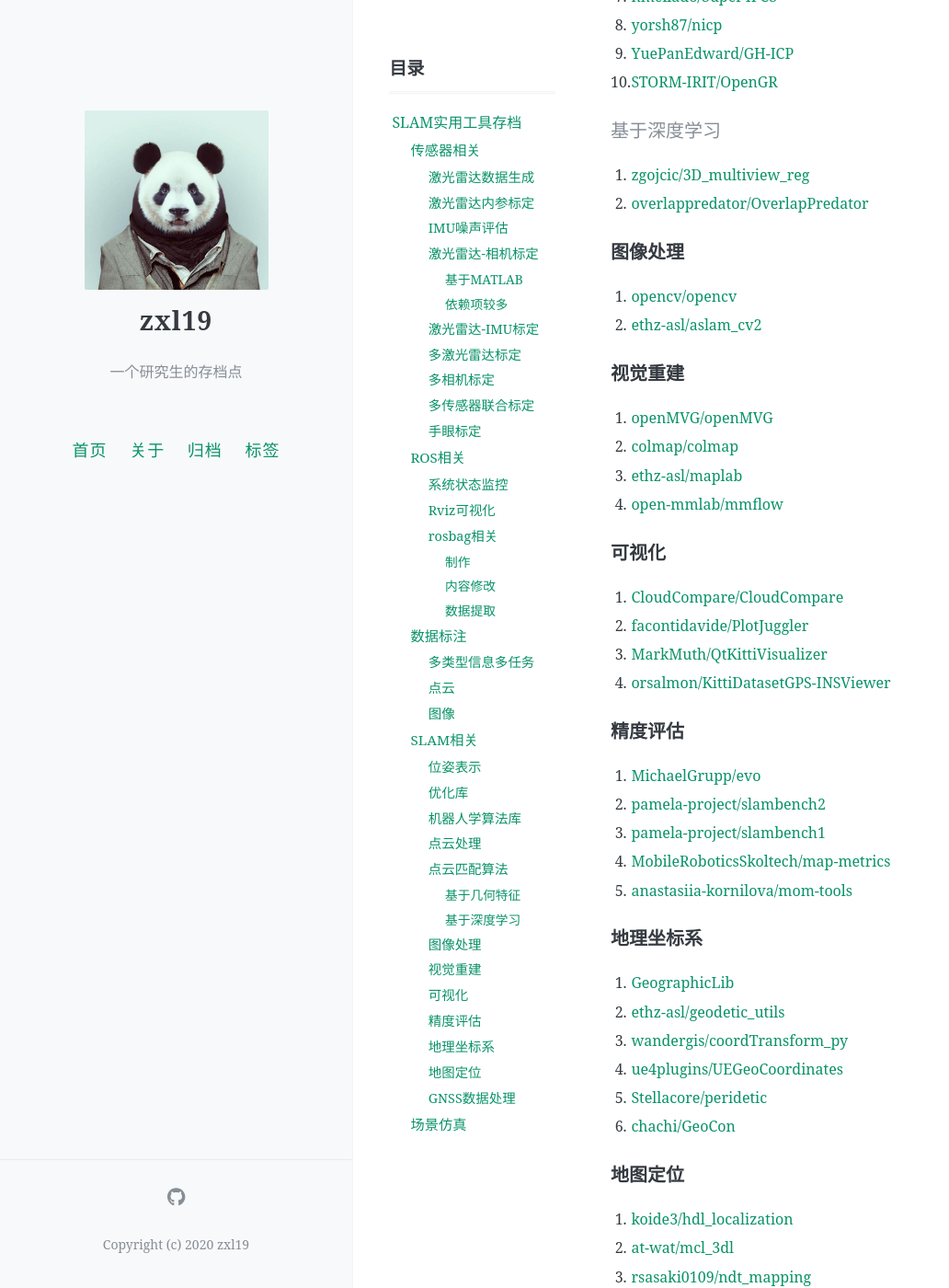
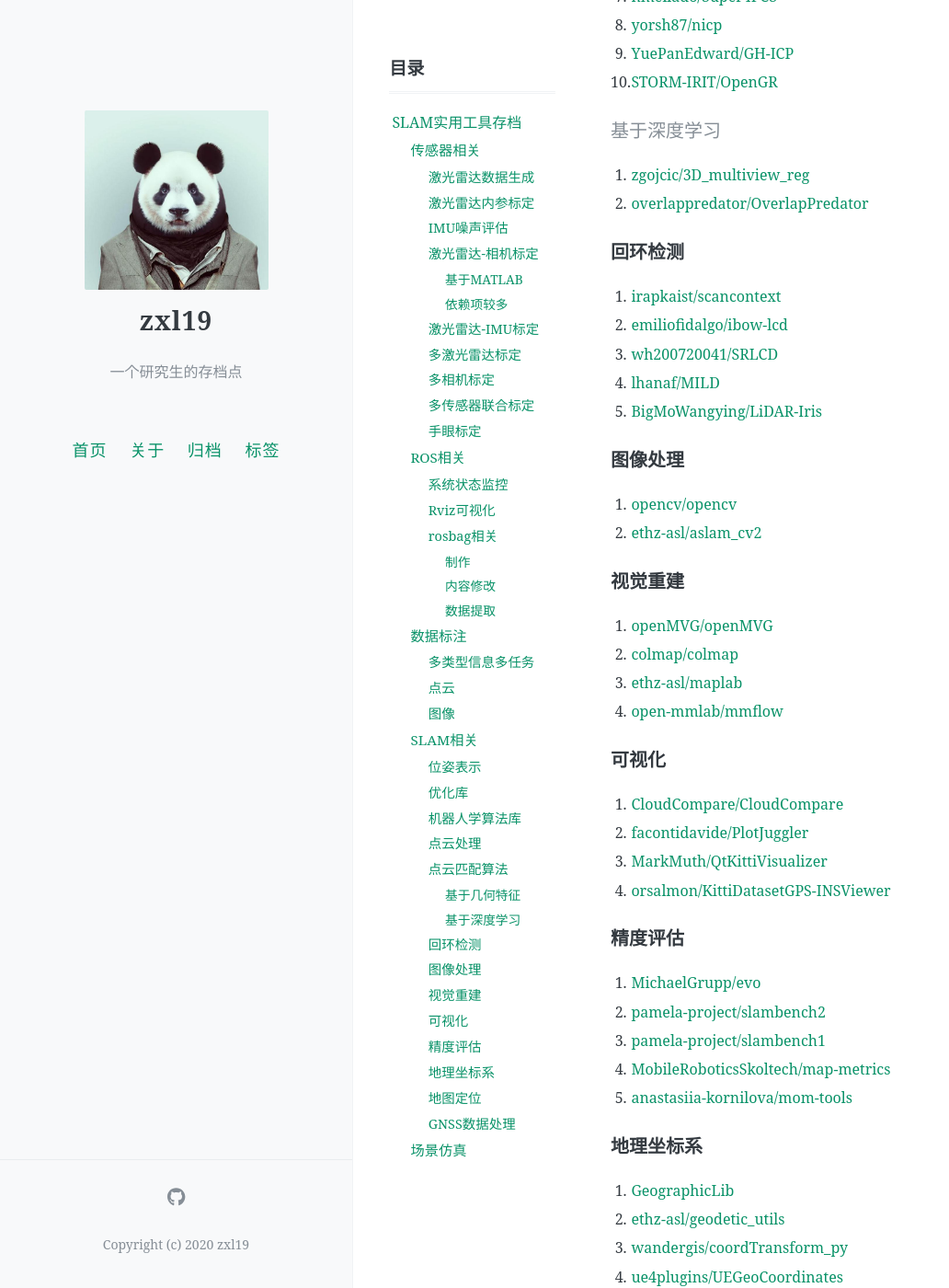
Before and after one commit to zxl19/zxl19.github.io, a Jekyll site: the page built from _posts/2021-05-25-slam-tool.md, in a window 1280 px wide and 1400 px high, scrolled down 5963 px. Shown: the whole window at 92% size, without its empty margins (0-1032 px from the left). Built offline with Jekyll 4.4.1, drawn with Linux system fonts in a browser that asks for light colours; comment, search, counter and statistics services are not loaded.

Commit message:
Update 2021-05-25-slam-tool.md

```diff
--- a/_posts/2021-05-25-slam-tool.md
+++ b/_posts/2021-05-25-slam-tool.md
@@ -225,6 +225,14 @@ pinned: false
 1. [zgojcic/3D_multiview_reg](https://github.com/zgojcic/3D_multiview_reg)
 2. [overlappredator/OverlapPredator](https://github.com/overlappredator/OverlapPredator)
 
+### 回环检测
+
+1. [irapkaist/scancontext](https://github.com/irapkaist/scancontext)
+2. [emiliofidalgo/ibow-lcd](https://github.com/emiliofidalgo/ibow-lcd)
+3. [wh200720041/SRLCD](https://github.com/wh200720041/SRLCD)
+4. [lhanaf/MILD](https://github.com/lhanaf/MILD)
+5. [BigMoWangying/LiDAR-Iris](https://github.com/BigMoWangying/LiDAR-Iris)
+
 ### 图像处理
 
 1. [opencv/opencv](https://github.com/opencv/opencv)
```
Also changed, not shown: other parts of _posts/2021-05-25-slam-tool.md (+3 -2 lines).
